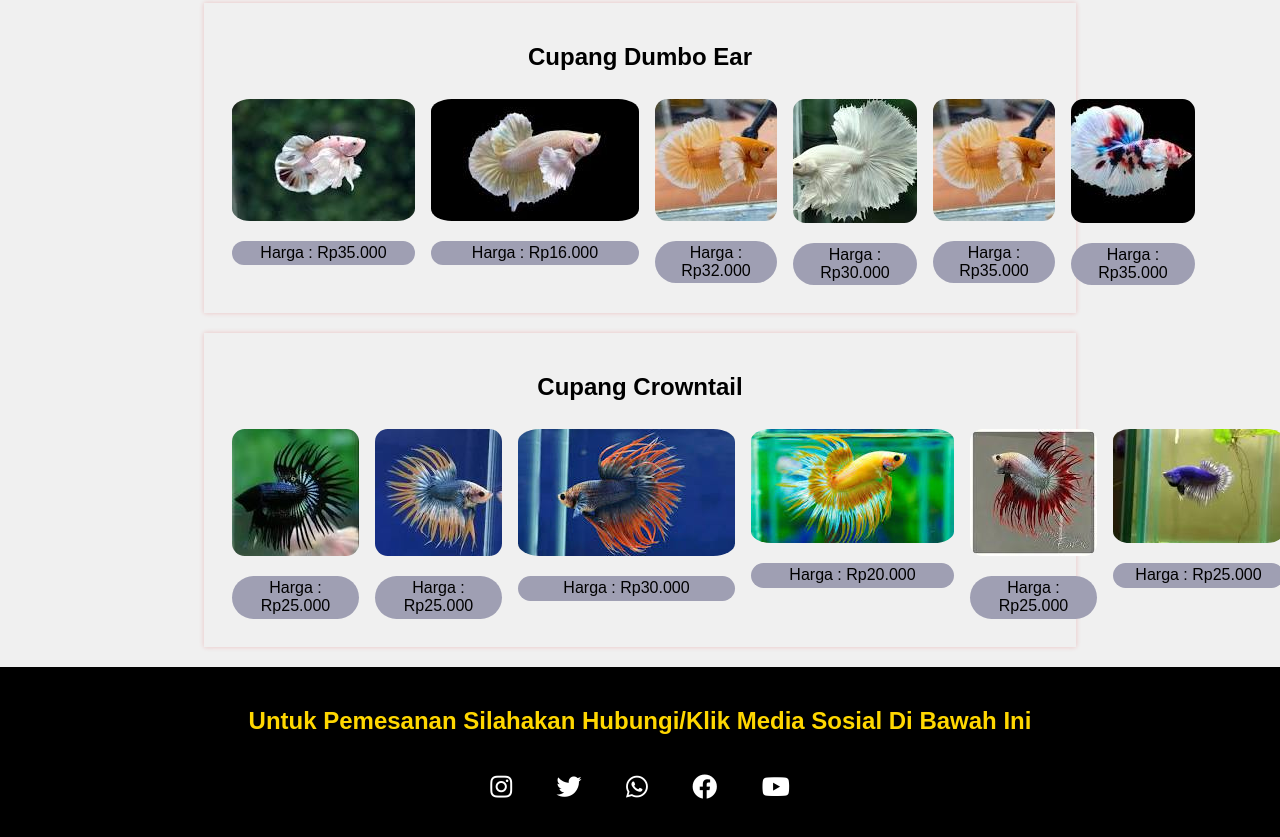
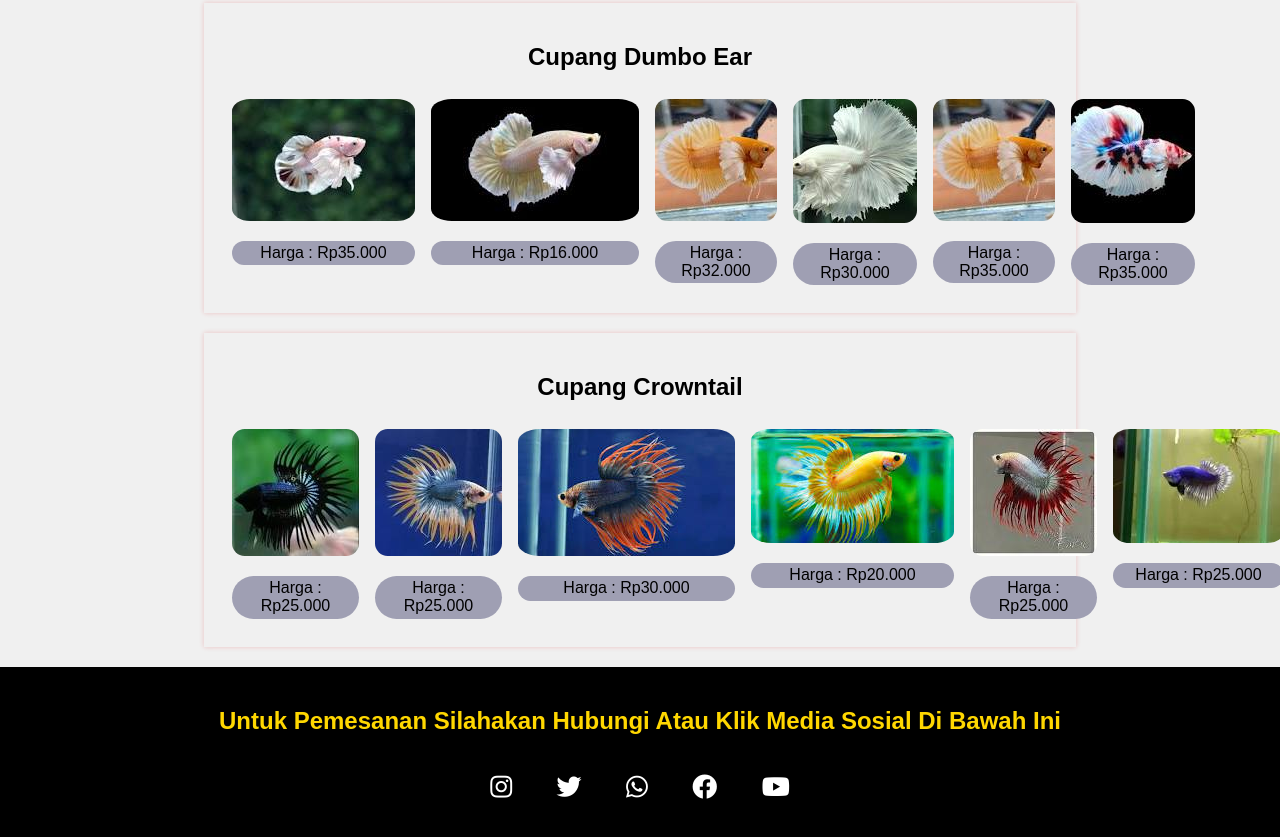
Before and after one commit to IGNASIUSPRESDA/cupangku, a website: page index.html in a window 1280 px wide. Shown: the part 777-1614 px from the top of the page. Drawn offline with Linux system fonts and the light colour scheme.

Commit message:
Update index.html

```diff
--- a/index.html
+++ b/index.html
@@ -144,7 +144,7 @@
     </div>
 
     <footer>
-        <h2>Untuk Pemesanan Silahakan Hubungi/Klik Media Sosial Di Bawah Ini</h2>
+        <h2>Untuk Pemesanan Silahakan Hubungi Atau Klik Media Sosial Di Bawah Ini</h2>
         <div class="footer-social-media">
             <a href="#"><i class="fab fa-instagram"></i></a>
             <a href="#"><i class="fab fa-twitter"></i></a>
```
